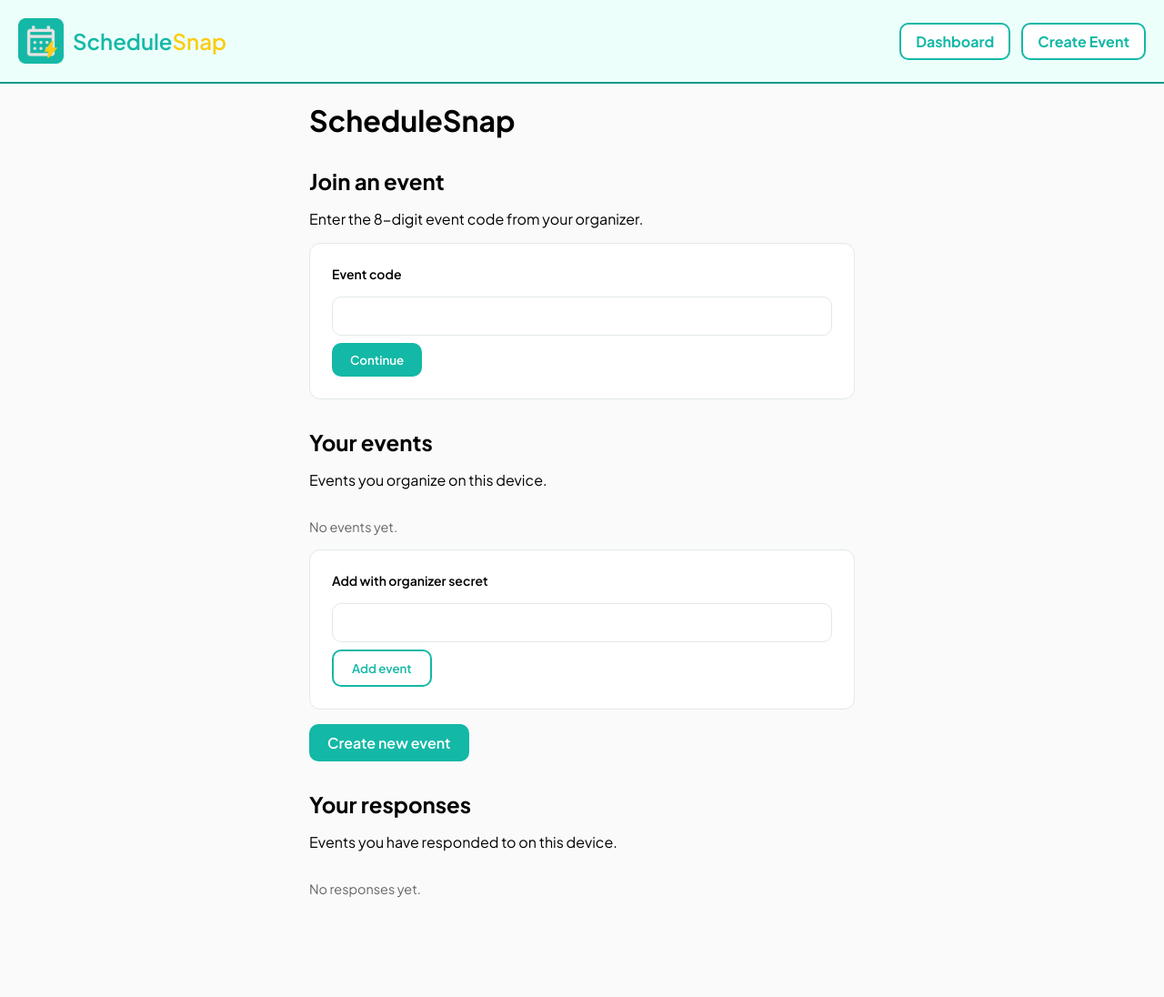
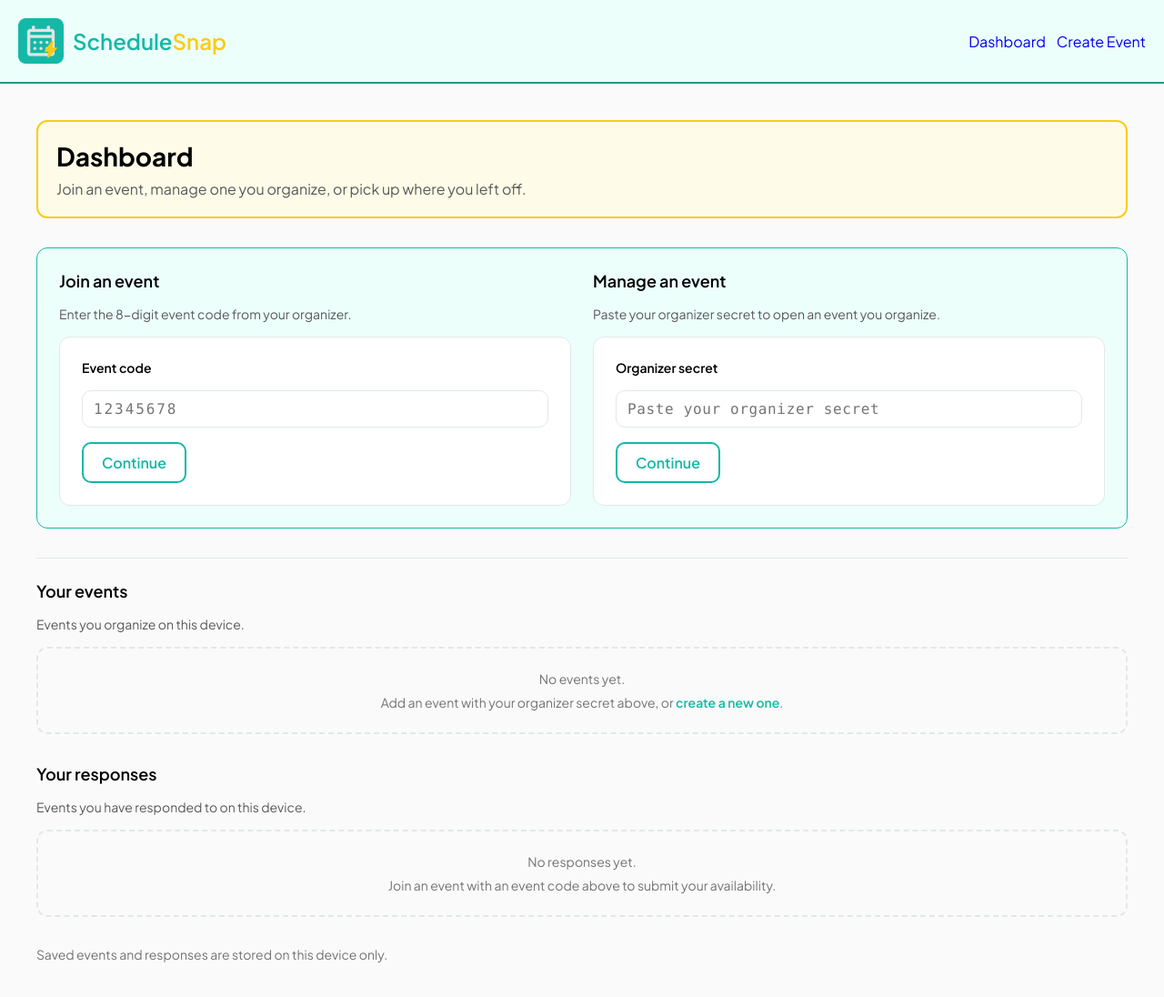
Before and after one commit to 3rdVoyager/schedule-snap, a website with bundled scripts: page app/index.html in a window 1280 px wide. Shown: the whole page at 91% size. Before the commit the page ends 1006 px from the top, so only its background shows below. Built offline with nearby package versions, Linux system fonts and the light colour scheme.

Commit message:
Revamp dashboard layout and styling for improved user experience. Introduce new header and entry panel sections, enhance form structures, and update button styles across various pages.

```diff
--- a/app/index.html
+++ b/app/index.html
@@ -8,76 +8,125 @@
     <script src="/js/app/nav.js" defer></script>
     <script type="module" src="/js/app/dashboard.js"></script>
     <link rel="icon" href="/assets/logos/favicon.ico" sizes="any" />
-    <link
-      rel="icon"
-      type="image/png"
-      sizes="32x32"
-      href="/assets/logos/favicon-32x32.png"
-    />
-    <link
-      rel="icon"
-      type="image/png"
-      sizes="16x16"
-      href="/assets/logos/favicon-16x16.png"
-    />
+    <link rel="icon" type="image/png" sizes="32x32" href="/assets/logos/favicon-32x32.png" />
+    <link rel="icon" type="image/png" sizes="16x16" href="/assets/logos/favicon-16x16.png" />
     <link rel="apple-touch-icon" href="/assets/logos/apple-touch-icon.png" />
     <link rel="manifest" href="/assets/logos/site.webmanifest" />
     <link rel="preconnect" href="https://fonts.googleapis.com" />
     <link rel="preconnect" href="https://fonts.gstatic.com" crossorigin />
-    <link
-      href="https://fonts.googleapis.com/css2?family=Plus+Jakarta+Sans:wght@400;500;600;700&display=swap"
-      rel="stylesheet"
-    />
+    <link href="https://fonts.googleapis.com/css2?family=Plus+Jakarta+Sans:wght@400;500;600;700&display=swap" rel="stylesheet" />
   </head>
   <body>
     <header></header>
+
     <main class="dashboard-main">
-      <h1>ScheduleSnap</h1>
+      <header class="dashboard-page-header">
+        <div>
+          <h1>Dashboard</h1>
 
-      <section class="dashboard-section" id="join-section">
+          <p class="dashboard-lead">
+            Join an event, manage one you organize, or pick up where you left
+            off.
+          </p>
+        </div>
+      </header>
+
+      <div class="dashboard-entry-panel">
+        <div class="dashboard-entry-grid">
+          <section class="dashboard-section" id="join-by-code">
             <h2>Join an event</h2>
+
             <p>Enter the 8-digit event code from your organizer.</p>
+
             <form id="join-form" class="dashboard-card">
               <label for="join-code-input">Event code</label>
+
               <input
                 id="join-code-input"
+                class="dashboard-code-input"
                 name="code"
                 inputmode="numeric"
                 maxlength="11"
                 autocomplete="off"
+                placeholder="12345678"
               />
-          <button type="submit" class="button button-primary">Continue</button>
+
+              <button type="submit" class="button button-primary-outline">
+                Continue
+              </button>
             </form>
           </section>
 
-      <section class="dashboard-section" id="organizer-section">
-        <h2>Your events</h2>
-        <p>Events you organize on this device.</p>
-        <ul id="organizer-events-list" class="dashboard-list"></ul>
-        <p id="organizer-empty" class="dashboard-empty" hidden>No events yet.</p>
+          <section class="dashboard-section" id="manage-by-secret">
+            <h2>Manage an event</h2>
+
+            <p>Paste your organizer secret to open an event you organize.</p>
+
             <form id="add-organizer-form" class="dashboard-card">
-          <label for="organizer-secret-input">Add with organizer secret</label>
+              <label for="organizer-secret-input">Organizer secret</label>
+
               <input
                 id="organizer-secret-input"
+                class="dashboard-code-input"
                 name="token"
                 autocomplete="off"
                 spellcheck="false"
+                placeholder="Paste your organizer secret"
               />
-          <button type="submit" class="button button-secondary">Add event</button>
+
+              <button type="submit" class="button button-primary-outline">
+                Continue
+              </button>
             </form>
+          </section>
+        </div>
+
+        <p id="dashboard-status" class="dashboard-status" hidden></p>
+      </div>
+
+      <div class="dashboard-saved">
+        <section class="dashboard-section" id="organizer-section">
+          <h2>Your events</h2>
+
+          <p>Events you organize on this device.</p>
+
+          <div class="dashboard-list-panel">
+            <ul id="organizer-events-list" class="dashboard-list"></ul>
+
+            <div id="organizer-empty" class="dashboard-empty-state" hidden>
+              <p>No events yet.</p>
+
               <p>
-          <a href="/app/create/" class="button button-primary">Create new event</a>
+                Add an event with your organizer secret above, or
+                <a href="/app/create/">create a new one</a>.
               </p>
+            </div>
+          </div>
         </section>
 
         <section class="dashboard-section" id="responses-section">
           <h2>Your responses</h2>
+
           <p>Events you have responded to on this device.</p>
+
+          <div class="dashboard-list-panel">
             <ul id="my-responses-list" class="dashboard-list"></ul>
-        <p id="responses-empty" class="dashboard-empty" hidden>No responses yet.</p>
+
+            <div id="responses-empty" class="dashboard-empty-state" hidden>
+              <p>No responses yet.</p>
+
+              <p>
+                Join an event with an event code above to submit your
+                availability.
+              </p>
+            </div>
+          </div>
         </section>
 
-      <p id="dashboard-status" class="dashboard-status" hidden></p>
+        <p class="dashboard-device-note">
+          Saved events and responses are stored on this device only.
+        </p>
+      </div>
     </main>
   </body>
 </html>
--- a/css/app/dashboard.css
+++ b/css/app/dashboard.css
@@ -2,13 +2,68 @@
   display: flex;
   flex-direction: column;
   gap: var(--space-xl);
-  max-width: 640px;
+}
+
+.dashboard-page-header {
+  display: flex;
+  flex-wrap: wrap;
+  align-items: flex-start;
+  justify-content: space-between;
+  gap: var(--space-md);
+  background-color: var(--secondary-color-light);
+  border-radius: var(--radius-card);
+  border: 2px solid var(--secondary-color);
+}
+
+.dashboard-page-header h1 {
+  margin: 0 0 var(--space-sm);
+  font-size: 1.75rem;
+  font-weight: 700;
+}
+
+.dashboard-lead {
+  margin: 0;
+  color: var(--text-color-light);
+  font-size: var(--text-size-medium);
+}
+
+.dashboard-section h2 {
+  margin: 0;
+  font-size: var(--text-size-large);
+  font-weight: 600;
+}
+
+.dashboard-section > p {
+  margin: 0;
+  color: var(--text-color-light);
+  font-size: var(--text-size-small);
+}
+
+.dashboard-entry-panel {
+  padding: var(--space-lg);
+  border-radius: var(--radius-card);
+  background: var(--primary-color-light);
+  border: 1px solid var(--primary-color);
+}
+
+.dashboard-entry-grid {
+  display: grid;
+  grid-template-columns: 1fr 1fr;
+  gap: var(--space-lg);
+  align-items: stretch;
 }
 
 .dashboard-section {
   display: flex;
   flex-direction: column;
   gap: var(--space-md);
+  height: 100%;
+  scroll-margin-top: var(--space-lg);
+}
+
+main .dashboard-card {
+  gap: var(--space-sm);
+  flex: 1;
 }
 
 .dashboard-card {
@@ -18,7 +73,42 @@
   background: var(--surface-card);
   display: flex;
   flex-direction: column;
-  gap: var(--space-sm);
+}
+
+main .dashboard-card button[type="submit"] {
+  margin-top: var(--space-sm);
+  align-self: flex-start;
+}
+
+.dashboard-code-input {
+  font-family: ui-monospace, "Cascadia Code", "Consolas", monospace;
+  letter-spacing: 0.04em;
+}
+
+#join-code-input {
+  letter-spacing: 0.12em;
+}
+
+.dashboard-status {
+  margin: var(--space-md) 0 0;
+  padding: var(--space-sm) var(--space-md);
+  border-radius: var(--button-border-radius);
+  background: #fef3f2;
+  border: 1px solid #fecdca;
+  color: var(--color-error);
+  font-size: var(--text-size-small);
+}
+
+.dashboard-saved {
+  display: flex;
+  flex-direction: column;
+  gap: var(--space-xl);
+  padding-top: var(--space-lg);
+  border-top: 1px solid var(--border-subtle);
+}
+
+.dashboard-list-panel {
+  min-height: 3rem;
 }
 
 .dashboard-list {
@@ -27,7 +117,6 @@
   margin: 0;
   display: flex;
   flex-direction: column;
-  gap: var(--space-sm);
 }
 
 .dashboard-list-item {
@@ -36,10 +125,17 @@
   align-items: center;
   justify-content: space-between;
   gap: var(--space-sm);
-  padding: var(--space-md);
-  border: 1px solid var(--border-subtle);
-  border-radius: var(--radius-card);
-  background: var(--surface-card);
+  padding: var(--space-md) var(--space-sm);
+  border-bottom: 1px solid var(--border-subtle);
+  transition: background-color 0.15s ease;
+}
+
+.dashboard-list-item:first-child {
+  border-top: 1px solid var(--border-subtle);
+}
+
+.dashboard-list-item:hover {
+  background: var(--secondary-color-light);
 }
 
 .dashboard-list-title {
@@ -49,24 +145,58 @@
 .dashboard-list-actions {
   display: flex;
   flex-wrap: wrap;
-  gap: var(--space-xs);
+  gap: var(--space-sm);
+  align-items: center;
 }
 
-.dashboard-empty {
-  color: var(--text-muted, #666);
-  font-size: 0.9rem;
+.dashboard-list-actions .button {
+  padding: 6px 14px;
+  font-size: var(--text-size-small);
 }
 
-.dashboard-status {
-  color: var(--color-error, #b42318);
+.dashboard-empty-state a.button {
+  margin-top: var(--space-sm);
 }
 
-#join-form,
-#add-organizer-form,
-#event-code-form,
-#organizer-token-form {
+.dashboard-empty-state {
   padding: var(--space-lg);
-  border: 1px solid var(--border-subtle);
+  border: 2px dashed var(--border-subtle);
   border-radius: var(--radius-card);
-  background: var(--surface-card);
+  text-align: center;
+  color: var(--text-muted);
+  font-size: var(--text-size-small);
 }
+
+.dashboard-empty-state p {
+  margin: 0;
+}
+
+.dashboard-empty-state p + p {
+  margin-top: var(--space-sm);
+}
+
+.dashboard-empty-state a {
+  color: var(--primary-color);
+  font-weight: 600;
+}
+
+.dashboard-device-note {
+  margin: 0;
+  font-size: var(--text-size-small);
+  color: var(--text-muted);
+}
+
+@media (max-width: 640px) {
+  .dashboard-entry-grid {
+    grid-template-columns: 1fr;
+  }
+
+  .dashboard-page-header {
+    flex-direction: column;
+    align-items: stretch;
+  }
+
+  .dashboard-page-header .button {
+    align-self: flex-start;
+  }
+}
--- a/css/app/layout.css
+++ b/css/app/layout.css
@@ -9,9 +9,15 @@ body {
 main {
     flex: 1;
     width: 100%;
-    max-width: 960px;
     margin: 0 auto;
-    padding: 20px;
+    padding: 40px;
+    max-width: 1800px;
+}
+
+@media (max-width: 640px) {
+    main {
+        padding: 24px 16px;
+    }
 }
 
 footer {
--- a/css/app/nav.css
+++ b/css/app/nav.css
@@ -17,21 +17,5 @@ nav ul {
     flex-direction: row;
     gap: 12px;
     list-style: none;
+    align-items: center;
 }
-
-nav ul li a {
-    display: block;
-    text-decoration: none;
-    color: var(--primary-color);
-    font-weight: 700;
-    background-color: white;
-    border: 2px solid var(--primary-color);
-    padding: 8px 16px;
-    border-radius: 10px;
-    transition: background-color 0.3s ease;
-}
-
-nav ul li a.active {
-    background-color: var(--primary-color);
-    color: white;
-}
--- a/css/buttons.css
+++ b/css/buttons.css
@@ -1,29 +1,56 @@
 .button {
     display: inline-block;
     text-decoration: none;
-    border: none;
+    border: 2px solid transparent;
     cursor: pointer;
     font-weight: 600;
+    font-size: var(--text-size-medium);
     color: var(--button-text-color);
     padding: 10px 20px;
     border-radius: var(--button-border-radius);
-    transition: background-color 0.3s ease;
+    transition: background-color 0.3s ease, border-color 0.3s ease, color 0.3s ease;
 }
 
 .button-primary {
     background-color: var(--primary-color);
+    border-color: var(--primary-color);
 }
 
 .button-primary:hover {
     background-color: var(--primary-color-hover);
+    border-color: var(--primary-color-hover);
+}
+
+.button-primary-outline {
+    background-color: white;
+    border-color: var(--primary-color);
+    color: var(--primary-color);
+}
+
+.button-primary-outline:hover {
+    background-color: var(--primary-color-light);
+    color: var(--primary-color);
 }
 
 .button-secondary {
-    background-color: white;
-    border: 2px solid var(--primary-color);
-    color: var(--primary-color);
+    background-color: var(--secondary-color);
+    border-color: var(--secondary-color);
+    color: var(--text-on-accent);
 }
 
 .button-secondary:hover {
-    background-color: var(--primary-color-light);
+    background-color: var(--secondary-color-hover);
+    border-color: var(--secondary-color-hover);
+    color: var(--text-on-accent);
 }
+
+.button-secondary-outline {
+    background-color: white;
+    border-color: var(--secondary-color);
+    color: var(--secondary-color-hover);
+}
+
+.button-secondary-outline:hover {
+    background-color: var(--secondary-color-light);
+    color: var(--secondary-color-hover);
+}
--- a/css/variables.css
+++ b/css/variables.css
@@ -8,6 +8,8 @@
     --primary-color-light: #ecfffb;
     --secondary-color: var(--brand-color-yellow);
     --secondary-color-hover: #dfb40a;
+    --secondary-color-light: #fefce8;
+    --text-on-accent: #1a1a1a;
     --tertiary-color: var(--brand-color-white);
     --tertiary-color-hover: #afafaf;
 
@@ -31,10 +33,14 @@
     --nav-padding: 20px;
 
     /* App */
+    --space-xs: 4px;
     --space-sm: 8px;
     --space-md: 16px;
     --space-lg: 24px;
     --space-xl: 32px;
+
+    --text-muted: #737373;
+    --color-error: #b42318;
 
     --surface-page: #fafafa;
     --surface-card: #ffffff;
```
Also changed, not shown: app/create/index.html (+4 -4 lines), app/manage/index.html (+1 -1 lines), app/respond/index.html (+3 -3 lines), app/view/index.html (+1 -1 lines). Lines whose indentation alone changed are shown as unchanged.
